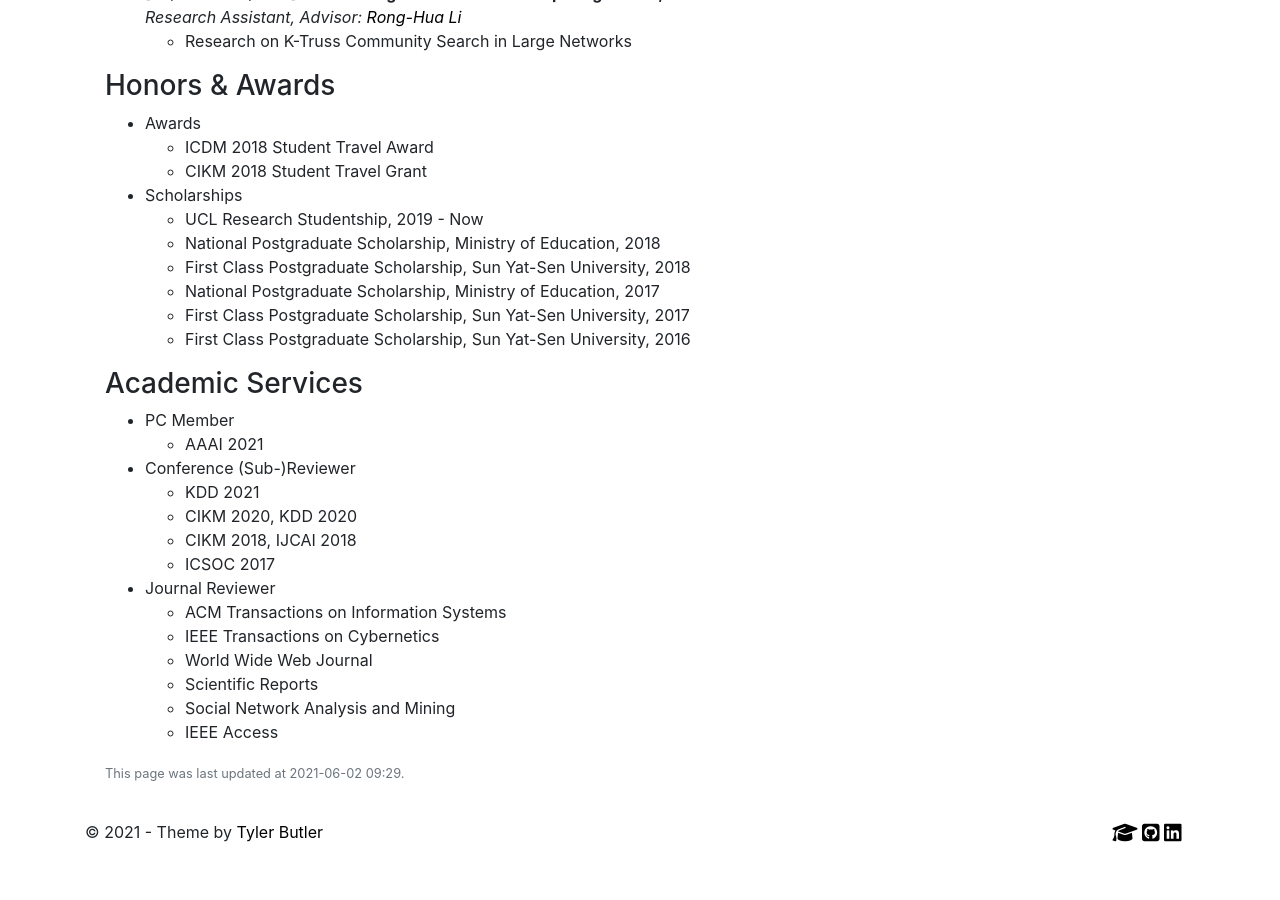
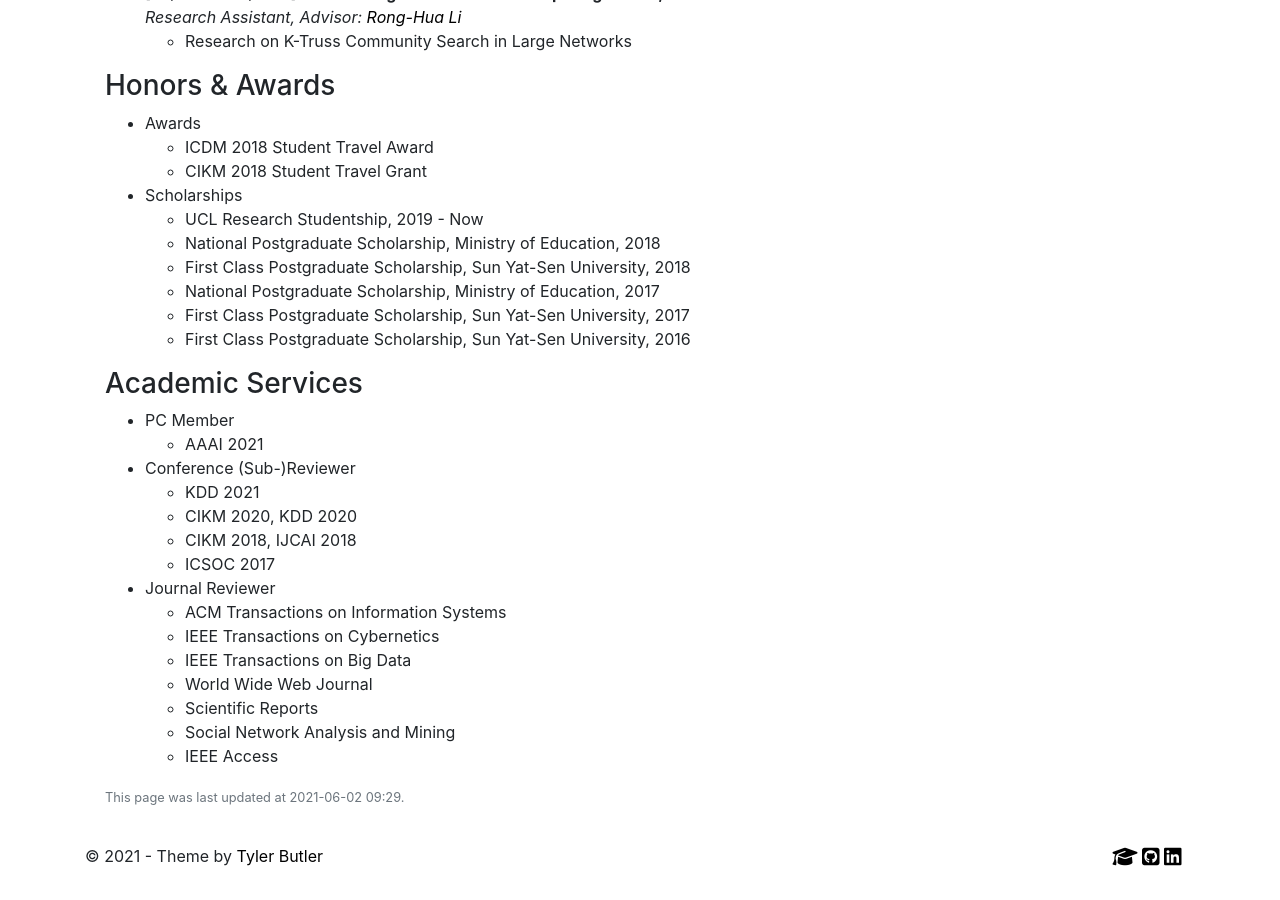
Before and after one commit to smartyfh/marvelous-mars-26de4, a Jekyll site: the page built from pages/about.md, in a window 1280 px wide and 900 px high, scrolled down 864 px. Built offline with Jekyll 4.4.1, drawn with Linux system fonts in a browser that asks for light colours; nearby versions of some CDN libraries; comment, search, counter and statistics services are not loaded; before the commit the page ends 1740 px from its top, so only the background shows below that.

Commit message:
Update about.md

```diff
--- a/pages/about.md
+++ b/pages/about.md
@@ -73,6 +73,7 @@ last-updated: 2020-10-30 5:55 PM
 + Journal Reviewer
   - ACM Transactions on Information Systems
   - IEEE Transactions on Cybernetics
+  - IEEE Transactions on Big Data
   - World Wide Web Journal
   - Scientific Reports
   - Social Network Analysis and Mining
```
